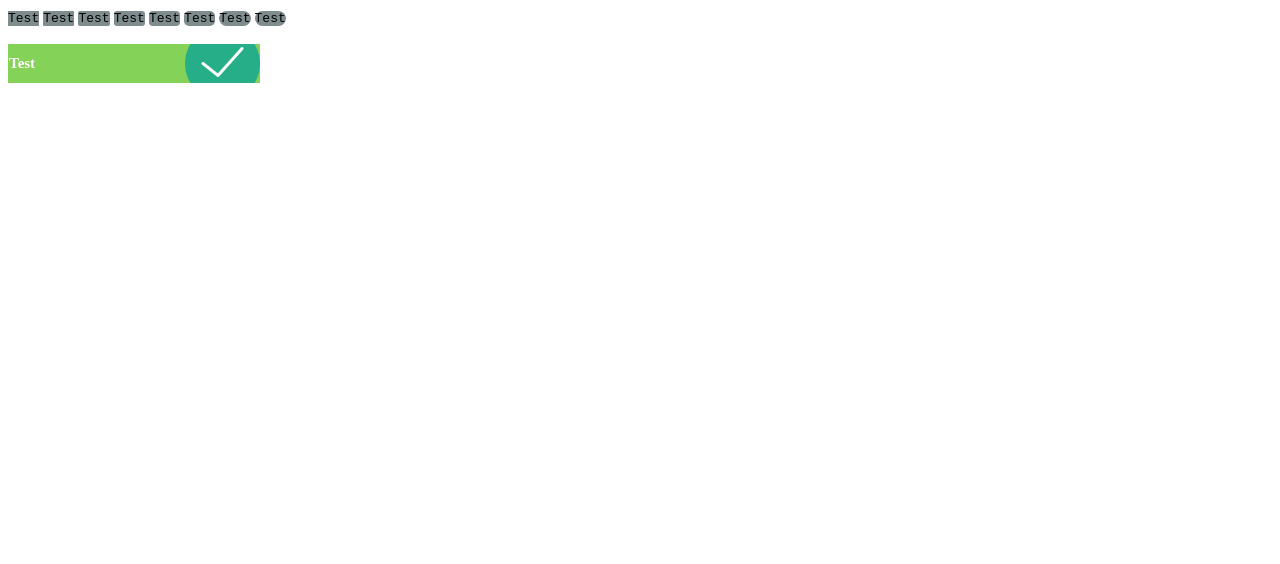
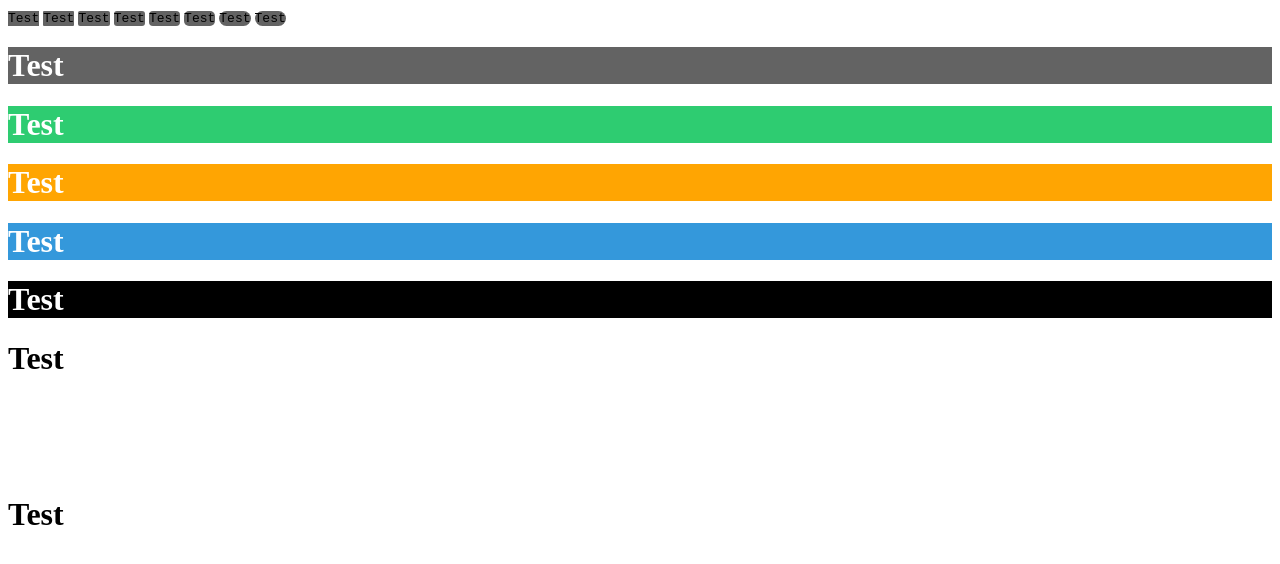
Before and after one commit to Cray-dev/Cray-CSS, a plain HTML site: page test.html in a window 1280 px wide. Drawn offline with Linux system fonts and the light colour scheme.

Commit message:
Progress of the project

```diff
--- a/css/cray-css.css
+++ b/css/cray-css.css
@@ -1,56 +1,56 @@
 .cray-css-code {
-    background-color: #7f8c8d;
+    background-color: #636363;
 }
 
 .cray-css-code-round-1 {
-    background-color: #7f8c8d;
+    background-color: #636363;
     border-radius: 1px;
 }
 
 .cray-css-code-round-2 {
-    background-color: #7f8c8d;
+    background-color: #636363;
     border-radius: 2px;
 }
 
 .cray-css-code-round-3 {
-    background-color: #7f8c8d;
+    background-color: #636363;
     border-radius: 3px;
 }
 
 .cray-css-code-round-4 {
-    background-color: #7f8c8d;
+    background-color: #636363;
     border-radius: 4px;
 }
 
 .cray-css-code-round-5 {
-    background-color: #7f8c8d;
+    background-color: #636363;
     border-radius: 5px;
 }
 
 .cray-css-code-round-10 {
-    background-color: #7f8c8d;
+    background-color: #636363;
     border-radius: 10px;
 }
 
 .cray-css-code-round-15 {
-    background-color: #7f8c8d;
+    background-color: #636363;
     border-radius: 15px;
 }
 
 .cray-css-bg-grey {
-    background-color: #7f8c8d;
+    background-color: #636363;
 }
 
 .cray-css-bg-red {
-    background-color: #c0392b;
+    background-color: #ff3838;
 }
 
 .cray-css-bg-green {
-    background-color: #16a085;
+    background-color: #2ecc71;
 }
 
 .cray-css-bg-orange {
-    background-color: #f39c12;
+    background-color: #ffa502;
 }
 
 .cray-css-bg-blue {
@@ -58,24 +58,73 @@
 }
 
 .cray-css-bg-black {
-    background-color: #2c3e50;
+    background-color: black;
 }
 
 .cray-css-bg-white {
-    background-color: #ecf0f1;
+    background-color: white;
 }
 
-.cray-css-notification-image {
-    background-image: url("./../img/success.png");
-    background-repeat: no-repeat;
-    background-position: center right;
-    background-size: 75px;
+.cray-css-bg-grey-round-1 {
+    background-color: #636363;
 }
 
-.cray-css-notification {
-    padding: 1px;
-    width: 250px;
-    background-color: #4ebe0db0;
+.cray-css-bg-red-round-1 {
+    background-color: #ff3838;
+}
+
+.cray-css-bg-green-round-1 {
+    background-color: #2ecc71;
+}
+
+.cray-css-bg-orange-round-1 {
+    background-color: #ffa502;
+}
+
+.cray-css-bg-blue-round-1 {
+    background-color: #3498db;
+}
+
+.cray-css-bg-black-round-1 {
+    background-color: black;
+}
+
+.cray-css-bg-white-round-1 {
+    background-color: white;
+}
+
+.cray-css-bg-grey-round-2 {
+    background-color: #636363;
+}
+
+.cray-css-bg-red-round-2 {
+    background-color: #ff3838;
+}
+
+.cray-css-bg-green-round-2 {
+    background-color: #2ecc71;
+}
+
+.cray-css-bg-orange-round-2 {
+    background-color: #ffa502;
+}
+
+.cray-css-bg-blue-round-2 {
+    background-color: #3498db;
+}
+
+.cray-css-bg-black-round-2 {
+    background-color: black;
+}
+
+.cray-css-bg-white-round-2 {
+    background-color: white;
+}
+
+.cray-css-text-white {
     color: white;
-    font-size: 7.5px;
 }
+
+.cray-css-text-black {
+    color: black;
+}
--- a/test.html
+++ b/test.html
@@ -19,17 +19,18 @@
 
     <br>
 
-    <div class="cray-css-bg-grey"></div>
-    <div class="cray-css-bg-red"></div>
-    <div class="cray-css-bg-green"></div>
-    <div class="cray-css-bg-orange"></div>
-    <div class="cray-css-bg-blue"></div>
-    <div class="cray-css-bg-black"></div>
-    <div class="cray-css-bg-white"></div>
+    <div class="cray-css-bg-grey"><h1 class="cray-css-text-white">Test</h1></div>
+    <div class="cray-css-bg-red"><h1 class="cray-css-text-white"Test</h1></div>
+    <div class="cray-css-bg-green"><h1 class="cray-css-text-white">Test</h1></div>
+    <div class="cray-css-bg-orange"><h1 class="cray-css-text-white">Test</h1></div>
+    <div class="cray-css-bg-blue"><h1 class="cray-css-text-white">Test</h1></div>
+    <div class="cray-css-bg-black"><h1 class="cray-css-text-white">Test</h1></div>
+    <div class="cray-css-bg-white"><h1 class="cray-css-text-black">Test</h1></div>
 
     <br>
 
-    <div class="cray-css-notification-image cray-css-notification"><h1>Test</h1></div>
+    <h1 class="cray-css-text-white">Test</h1>
+    <h1 class="cray-css-text-black">Test</h1>
 
 </body>
 </html>
```
